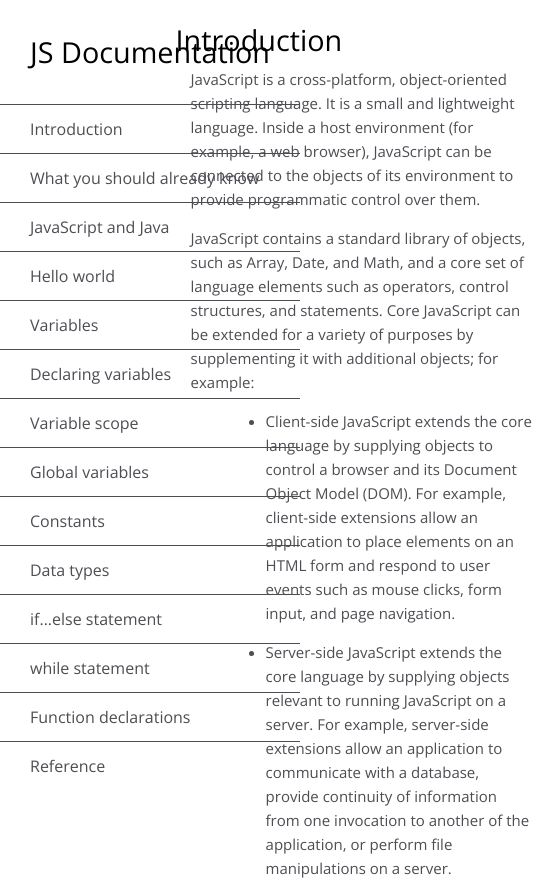
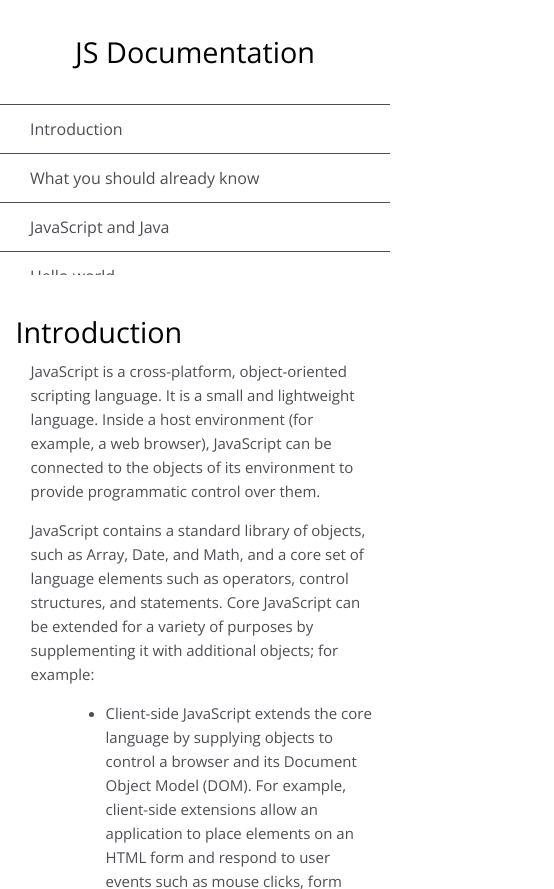
Before and after one commit to Dev-JoseRonaldo/Documentation-Page, a plain HTML site: page index.html in a window 390 px wide. Shown: the top 889 px of the page, 554 px wide, since content can reach past the window. Drawn offline with nearby package versions, Linux system fonts and the light colour scheme.

Commit message:
Responsividade

```diff
--- a/css/style.css
+++ b/css/style.css
@@ -119,3 +119,35 @@ code {
   font-family: monospace;
   font-size: 0.8em;
 }
+
+/* - - - - - Portátil L - - - - - - */
+@media(max-width: 1130px) {}
+
+/* - - - - - Portátil - - - - - - - */
+@media(max-width: 1024px) {}
+
+/* - - - - - Tablet - - - - - - - - */
+@media(max-width: 800px) {
+  #navbar {
+    background-color: white;
+    position: absolute;
+    top: 0;
+    padding: 0;
+    margin: 0;
+    width: 100%;
+    max-height: 275px;
+    z-index: 1;
+    border-bottom: 2px solid;
+    border: none;
+  }
+
+  #main-doc {
+    position: relative;
+    margin: 300px 0 0 0;
+  }
+
+  #navbar ul {
+    height: 200px;
+  }
+
+}
```
